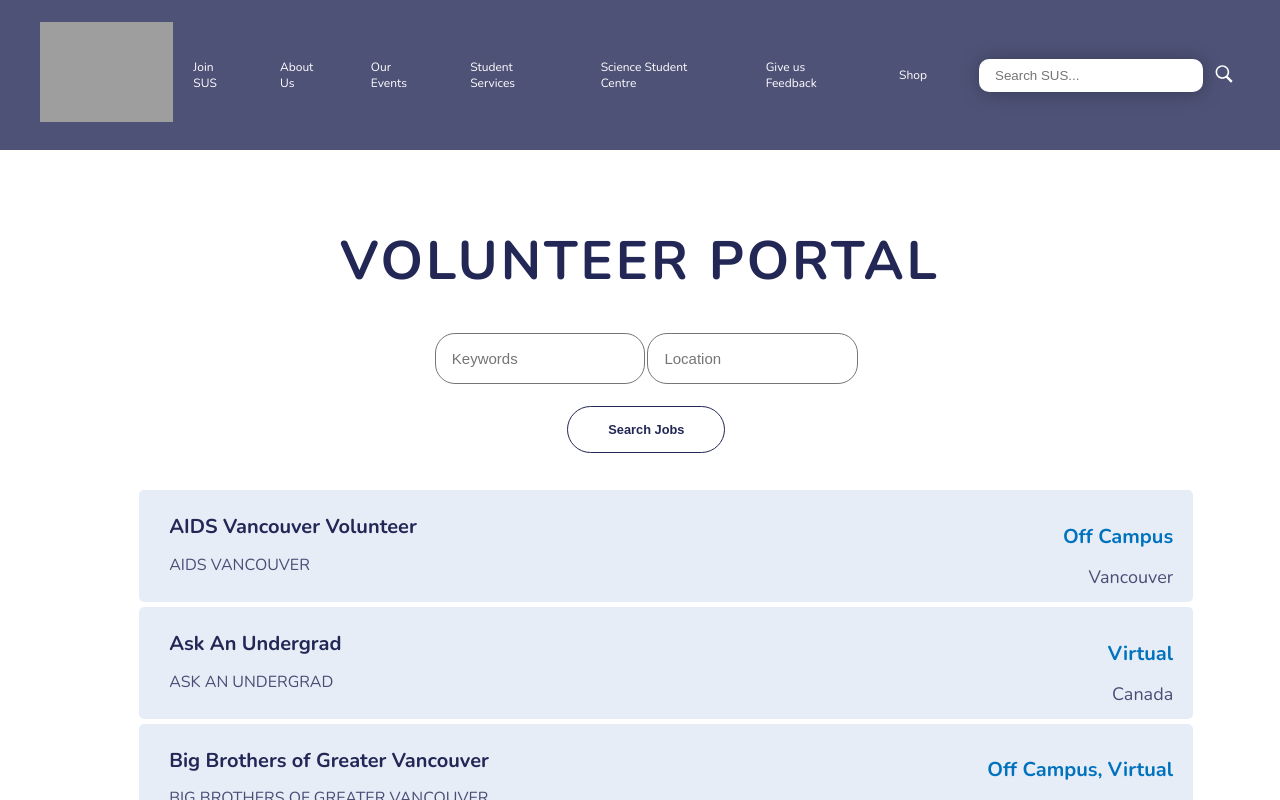
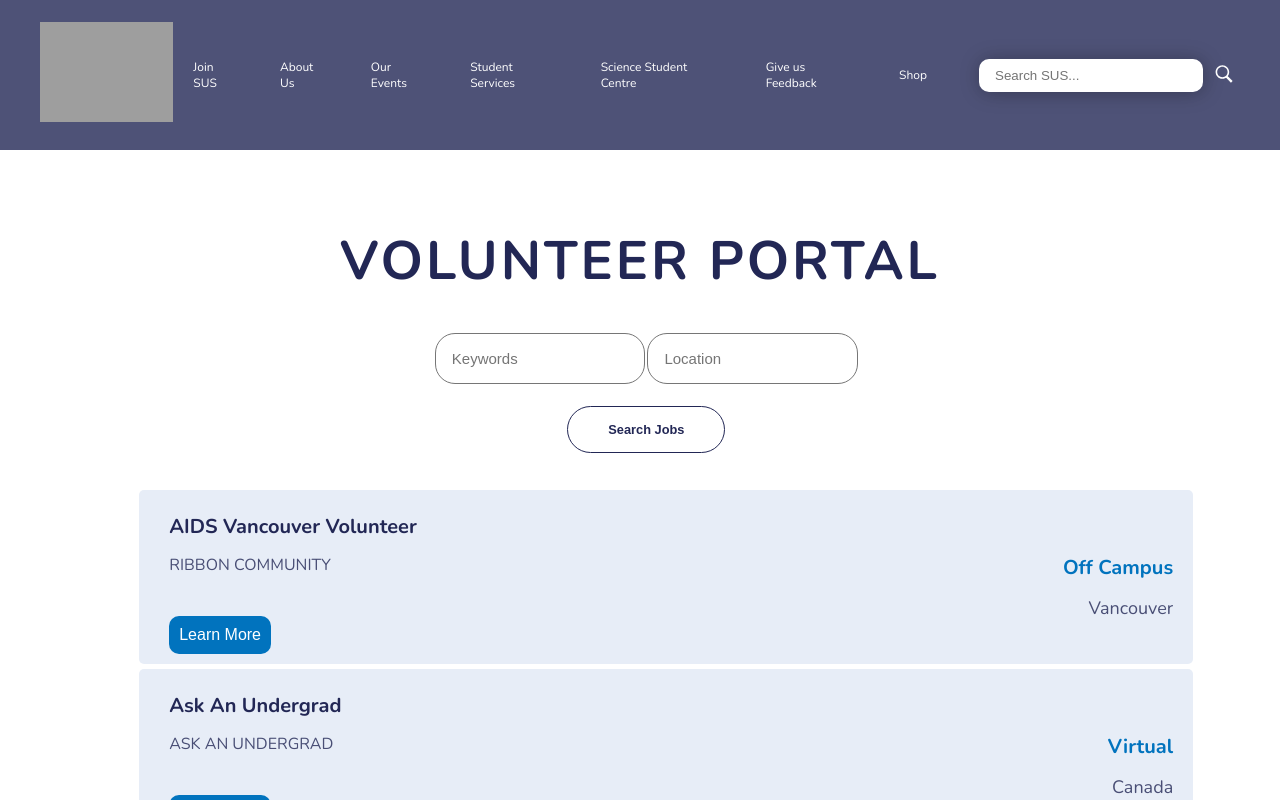
Before and after one commit to Science-Undergraduate-Society/www, a Next.js app: page /studentServices/volunteerPortal in a window 1280 px wide. Shown: the top 800 px of the page. Built offline with nearby package versions, Linux system fonts and the light colour scheme; grey boxes are pictures that could not be loaded; a web font is replaced by a local one.

Commit message:
beginning of checkbox implementation

```diff
--- /dev/null
+++ b/src/components/volunteerPortal-components/Checkbox.js
@@ -0,0 +1,56 @@
+import React, { useState, createContext } from "react";
+import styled from "styled-components";
+
+export const Checkbox = () => {
+    const [checkboxes, setCheckboxes] = useState({
+        onCampus: false,
+        offCampus: false,
+        virtual: false,
+      });
+
+      const [workLocations, setLocations] = useState([]);
+
+      // toggle all three checkboxes individually
+    const handleChecked = (name) => {
+        setCheckboxes((prevState) => ({
+          ...prevState,
+          [name]: !prevState[name],
+        }));
+
+        {/* Need to toggle adding and unadding type (adding name multiple times rn) */}
+        setLocations(workLocations.concat([name]));
+      };
+
+    return (
+        <><div>
+            <label>
+                <input
+                    type="checkbox"
+                    checked={checkboxes.onCampus}
+                    onChange={() => handleChecked('onCampus')} />
+                On Campus
+            </label>
+        </div>
+        <div>
+            <label>
+                <input
+                    type="checkbox"
+                    checked={checkboxes.offCampus}
+                    onChange={() => handleChecked('offCampus')} />
+                Off Campus
+             </label>
+          </div>
+          <div>
+                <label>
+                    <input
+                        type="checkbox"
+                        checked={checkboxes.virtual}
+                        onChange={() => handleChecked('virtual')} />
+                    Virtual
+                </label>
+            </div></>
+    );
+}
+
+// export to use in SearchBar component
+export const workLocations = createContext(false);
--- a/src/components/volunteerPortal-components/SearchBar.js
+++ b/src/components/volunteerPortal-components/SearchBar.js
@@ -1,5 +1,7 @@
 import React, { useState } from "react";
 import styled from "styled-components";
+import Link from 'next/link';
+import { Checkbox, workLocations } from "@/components/volunteerPortal-components/Checkbox";
 // import { VolunteerJobs } from "@/pages/studentServices/volunteerPortalFiles/jobData";
 
 const VolunteerJobsReverse = [
@@ -9,6 +11,7 @@ const VolunteerJobsReverse = [
         company: 'YNOTFORTOTS',
         location: 'Vancouver',
         type: 'In-Person',
+        link: 'http://ynotfortots.com/give/',
         logo: ''
         },
     {
@@ -17,6 +20,7 @@ const VolunteerJobsReverse = [
         company: 'Wildlife Rescue Association of BC',
         location: 'BC',
         type: 'Virtual',
+        link: 'https://www.wildliferescue.ca/what-we-do/volunteering/',
         logo: ''
     },
     {
@@ -25,6 +29,7 @@ const VolunteerJobsReverse = [
         company: 'Shelter Movers',
         location: 'Vancouver',
         type: 'Off Campus',
+        link: 'https://www.sheltermovers.com/volunteer/',
         logo: '',
     },
     {
@@ -33,6 +38,7 @@ const VolunteerJobsReverse = [
         company: 'Refood Food Rescue Foundation',
         location: 'Vancouver',
         type: 'Off Campus',
+        link: 'www.refood.ca',
         logo: '',
     },
     {
@@ -41,6 +47,7 @@ const VolunteerJobsReverse = [
         company: 'Vancouver Emergency Management Agency',
         location: 'Vancouver',
         type: 'Off Campus',
+        link: 'https://vancouver.ca/home-property-development/emergency-social-services.aspx',
         logo: '',
     },
     {
@@ -49,6 +56,7 @@ const VolunteerJobsReverse = [
         company: 'UBC Third World Eye Care Society',
         location: 'Vancouver',
         type: 'Off Campus',
+        link: 'https://www.instagram.com/ubctwecs/',
         logo: '',
     },
     {
@@ -57,6 +65,7 @@ const VolunteerJobsReverse = [
         company: 'UBC Students for Partners in Health Canada',
         location: 'Anywhere',
         type: 'On Campus',
+        link: 'https://www.facebook.com/ubcspihc/',
         logo: '',
     },
     {
@@ -65,14 +74,16 @@ const VolunteerJobsReverse = [
         company: 'UBC Red Cross Club',
         location: 'Vancouver',
         type: 'On Campus',
+        link: 'https://www.facebook.com/ubcredcross/',
         logo: '',
     },
     {
         id: 9,
-        title: 'UBC Music for Mentak Health',
-        company: 'UBC Music for Mentak Health',
+        title: 'UBC Music for Mental Health',
+        company: 'UBC Music for Mental Health',
         location: 'UBC',
         type: 'On Campus',
+        link: 'https://www.campusgroups.com/product/home/',
         logo: '',
     },
     {
@@ -81,6 +92,7 @@ const VolunteerJobsReverse = [
         company: 'UBC Mental Health Awareness Club',
         location: 'Vancouver',
         type: 'On Campus',
+        link: 'https://www.facebook.com/UBCMHAC',
         logo: '',
     },
     {
@@ -89,6 +101,7 @@ const VolunteerJobsReverse = [
         company: 'UBC Heart and Stroke Foundation',
         location: 'Vancouver',
         type: 'On Campus',
+        link: 'https://www.facebook.com/ubcHSFclub',
         logo: '',
     },
     {
@@ -97,6 +110,7 @@ const VolunteerJobsReverse = [
         company: 'UBC Blood for Life',
         location: 'Vancouver',
         type: 'On Campus',
+        link: 'https://www.facebook.com/ubcbloodclub/',
         logo: '',
     },
     {
@@ -105,6 +119,7 @@ const VolunteerJobsReverse = [
         company: 'The Reading Bear',
         location: 'Vancouver',
         type: 'Off Campus',
+        link: 'https://thereadingbear.ca/volunteer-info',
         logo: '',
     },
     {
@@ -113,6 +128,7 @@ const VolunteerJobsReverse = [
         company: 'Swim Drink Fish',
         location: 'Vancouver',
         type: 'Off Campus',
+        link: 'https://www.swimdrinkfish.ca/volunteer',
         logo: '',
     },
     {
@@ -121,6 +137,7 @@ const VolunteerJobsReverse = [
         company: 'Stanley Park Ecology Society',
         location: 'Vancouver',
         type: 'Off Campus',
+        link: 'https://stanleyparkecology.ca/about/volunteer/',
         logo: '',
     },
     {
@@ -129,6 +146,7 @@ const VolunteerJobsReverse = [
         company: 'Breakfast Club of Canada',
         location: 'Vancouver',
         type: 'Off Campus',
+        link: 'https://www.breakfastclubcanada.org/the-cause/volunteers/',
         logo: '',
     },
     {
@@ -137,6 +155,7 @@ const VolunteerJobsReverse = [
         company: 'Seniors First BC',
         location: 'Vancouver',
         type: 'Off Campus, Virtual',
+        link: 'https://seniorsfirstbc.ca/get-involved/volunteer/',
         logo: '',
     },
     {
@@ -145,6 +164,7 @@ const VolunteerJobsReverse = [
         company: 'MS Society of Canada',
         location: 'Anywhere',
         type: 'Virtual',
+        link: 'https://mscanada.ca/volunteer',
         logo: '',
     },
     {
@@ -153,6 +173,7 @@ const VolunteerJobsReverse = [
         company: 'Urban Native Youth Association',
         location: 'Vancouver',
         type: 'Off Campus',
+        link: 'https://unya.bc.ca/get-involved/#volunteer',
         logo: '',
     },
     {
@@ -161,14 +182,16 @@ const VolunteerJobsReverse = [
         company: 'Learning Buddies Network',
         location: 'Greater Vancouver',
         type: 'Off Campus, Virtual',
+        link: 'https://www.learningbuddiesnetwork.com/',
         logo: '',
     },
     {
         id: 21,
-        title: 'Lead Inbstructor',
+        title: 'Lead Instructor',
         company: 'Canada Learning Code',
         location: 'Vancouver',
         type: 'Off Campus, Virtual',
+        link: 'https://www.canadalearningcode.ca/volunteer/',
         logo: '',
     },
     {
@@ -177,6 +200,7 @@ const VolunteerJobsReverse = [
         company: 'KidSafe Project Society',
         location: 'Vancouver',
         type: 'Off Campus',
+        link: 'https://www.kidsafe.ca/volunteer-1',
         logo: '',
     },
     {
@@ -185,6 +209,7 @@ const VolunteerJobsReverse = [
         company: 'Habitat for Humanity Greater Vancouver',
         location: 'Vancouver',
         type: 'Off Campus',
+        link: 'https://www.habitatgv.ca/event-team-volunteer',
         logo: '',
     },
     {
@@ -193,6 +218,7 @@ const VolunteerJobsReverse = [
         company: 'Growing Chefs',
         location: 'Vancouver',
         type: 'Off Campus',
+        link: 'https://www.growingchefs.ca/volunteer-with-us/',
         logo: '',
     },
     {
@@ -201,6 +227,7 @@ const VolunteerJobsReverse = [
         company: 'Greater Vancouver Food Bank',
         location: 'Vancouver',
         type: 'Off Campus',
+        link: 'https://foodbank.bc.ca/volunteer/group-volunteers/',
         logo: '',
     },
     {
@@ -209,6 +236,7 @@ const VolunteerJobsReverse = [
         company: 'Girls to the Power of Math',
         location: 'Anywhere',
         type: 'Off Campus, Virtual',
+        link: 'https://www.girlstothepowerofmath.org/',
         logo: '',
     },
     {
@@ -217,6 +245,7 @@ const VolunteerJobsReverse = [
         company: 'Fraser Health Crisis Line',
         location: 'Surrey',
         type: 'Off Campus',
+        link: 'https://www.options.bc.ca/volunteer-at-options',
         logo: '',
     },
     {
@@ -225,6 +254,7 @@ const VolunteerJobsReverse = [
         company: 'MOSAIC',
         location: 'Anywhere',
         type: 'Off Campus, Virtual',
+        link: 'https://mosaicbc.org/volunteer/',
         logo: '',
     },
     {
@@ -233,6 +263,7 @@ const VolunteerJobsReverse = [
         company: 'CUBS',
         location: 'Vancouver',
         type: 'Off Campus, Virtual',
+        link: 'https://docs.google.com/forms/d/e/1FAIpQLSdQH9kV2WT-bGD40xpG32tH72lxc27PnxnLyfFCH1Z41que7g/viewform',
         logo: '',
     },
     {
@@ -241,6 +272,7 @@ const VolunteerJobsReverse = [
         company: 'CityReach Care Society',
         location: 'Vancouver',
         type: 'Off Campus',
+        link: 'https://app.betterimpact.com/Application?OrganizationGuid=dbf7d941-802a-4c48-a688-b582a407365b&ApplicationFormNumber=1',
         logo: '',
     },
     {
@@ -249,6 +281,7 @@ const VolunteerJobsReverse = [
         company: 'Cassie and Friends',
         location: 'Vancouver',
         type: 'Off Campus',
+        link: 'https://cassieandfriends.ca/volunteer/',
         logo: '',
     },
     {
@@ -257,6 +290,7 @@ const VolunteerJobsReverse = [
         company: 'Canuck Place',
         location: 'Vancouver',
         type: 'Off Campus',
+        link: 'https://www.canuckplace.org/how-to-give/volunteer/',
         logo: '',
     },
     {
@@ -265,6 +299,7 @@ const VolunteerJobsReverse = [
         company: 'Canadian Blood Services',
         location: 'Vancouver',
         type: 'Off Campus',
+        link: 'https://app.betterimpact.com/PublicEnterprise/EnterpriseSearch?EnterpriseGuid=0b68e364-95da-420a-891c-bda9ba835ea4&SearchType=Organization&SearchId=29387',
         logo: '',
     },
     {
@@ -273,6 +308,7 @@ const VolunteerJobsReverse = [
         company: 'Big Brothers of Greater Vancouver',
         location: 'Vancouver',
         type: 'Off Campus, Virtual',
+        link: 'https://www.bigbrothersvancouver.com/',
         logo: '',
     },
     {
@@ -281,20 +317,26 @@ const VolunteerJobsReverse = [
         company: 'Ask An Undergrad',
         location: 'Canada',
         type: 'Virtual',
+        link: 'https://www.askanundergrad.com/',
         logo: '',
     },
     {
         id: 36,
         title: 'AIDS Vancouver Volunteer',
-        company: 'AIDS Vancouver',
+        company: 'Ribbon Community',
         location: 'Vancouver',
         type: 'Off Campus',
+        link: 'https://app.betterimpact.com/Application?OrganizationGuid=f480a80e-8cec-4d3d-a1d2-a585383f00a1&ApplicationFormNumber=1',
         logo: '',
     },
 ];
 
 const VolunteerJobs = VolunteerJobsReverse.reverse();
 
+export const handleChecked = () => {
+    setIsChecked(!isChecked);
+
+}
 export const SearchBar = () => {
     const [keywords, setKeywords] = useState("");
     const [list, setList] = useState(VolunteerJobs);
@@ -322,6 +364,12 @@ export const SearchBar = () => {
                 placeholder="Location"
                 onChange={(e) => setLocation(e.target.value.toLowerCase())}
                 />
+                {/*
+                DO NOT REMOVE WIP
+                <Checkbox />
+
+                Main problem: need a way to filter jobs based off of array of list of types/locations (off/on campus)
+                */}
             </Inputs>
 
             <br></br>
@@ -342,12 +390,16 @@ export const SearchBar = () => {
                 <JobHeading>
                     <JobTitle>{job.title}</JobTitle>
                     <Company>{job.company}</Company>
+                    <a href={job.link}>
+                        <LearnMore>Learn More</LearnMore>
+                    </a>
                 </JobHeading>
             </LeftSide>
             <RightSide>
                 <Type>{job.type}</Type>
                 <Location>{job.location}</Location>
             </RightSide>
+
         </JobItem>
         ))}
       </JobSec>
@@ -417,10 +469,9 @@ const SearchInput = styled.input`
     padding: 16px;
 `
 
-const SearchButton = styled.button`
+const LearnMore = styled.button`
     display: inline-block;
     margin-top: 24px;
-    width: 50%;
     height: 100%;
     color: #ffffff;
     font-size: 16px;
@@ -431,8 +482,10 @@ const SearchButton = styled.button`
 
      &:hover {
         background-color: #005bb5;
+        cursor: pointer;
     }
 `
+
 
 const Checkboxes = styled.div`
     margin-top: 10px;
```
